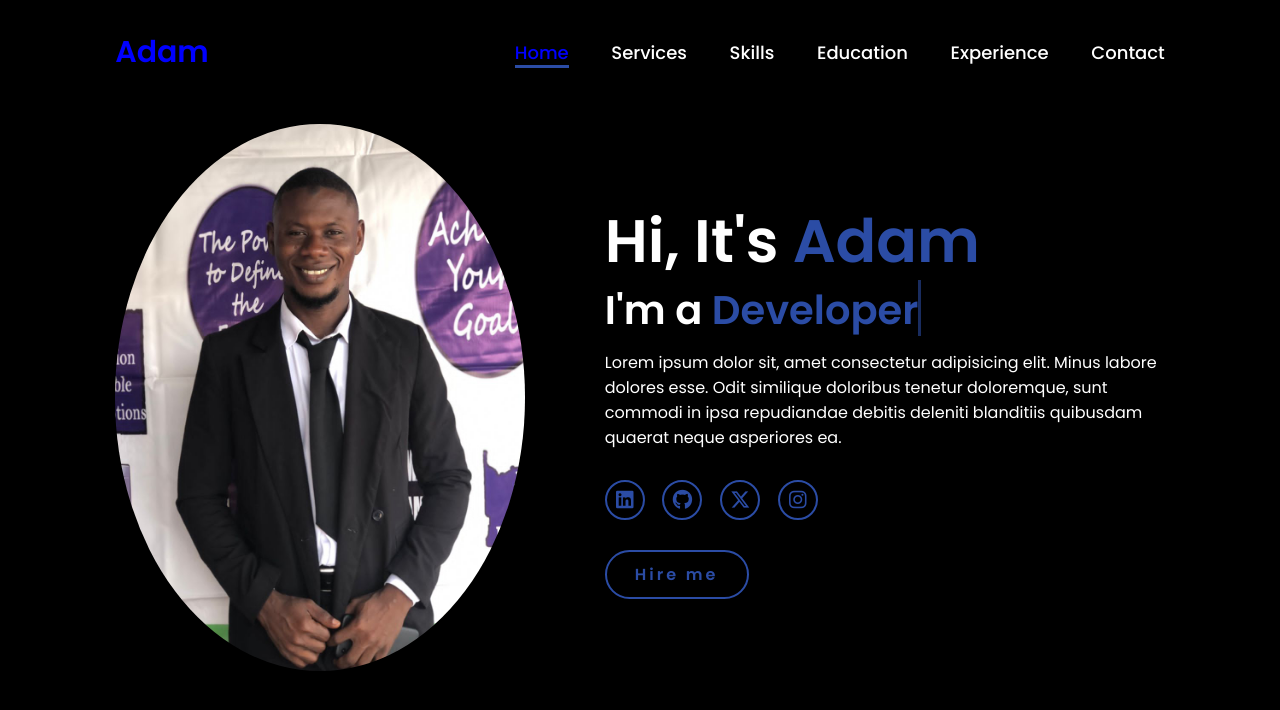
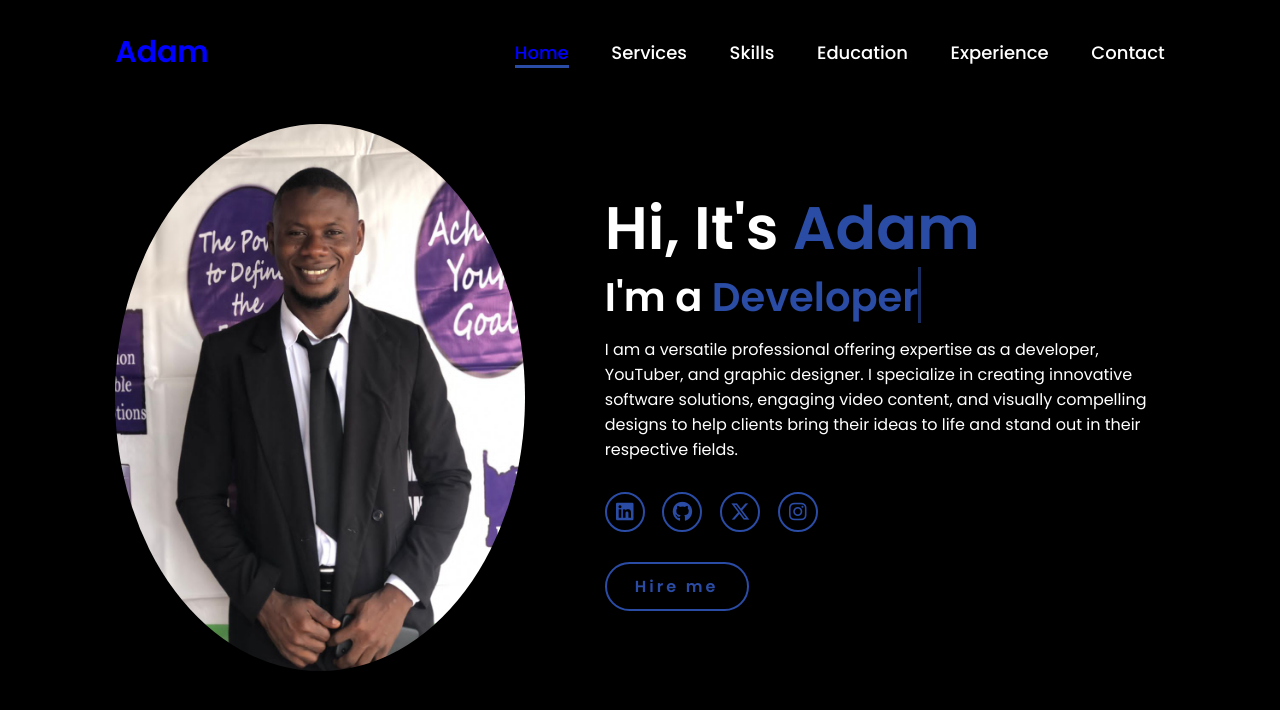
Before and after one commit to adamgandorjalloh/adamcode, a plain HTML site: page My Portfolio/index.html in a window 1280 px wide. Drawn offline with Linux system fonts and the light colour scheme.

Commit message:
Update index.html

```diff
--- a/My Portfolio/index.html
+++ b/My Portfolio/index.html
@@ -28,7 +28,7 @@
         <div class="home-content">
             <h1>Hi, It's <span>Adam</span></h1>
             <h3 class="typing-text">I'm a <span></span></h3>
-            <p>Lorem ipsum dolor sit, amet consectetur adipisicing elit. Minus labore dolores esse. Odit similique doloribus tenetur doloremque, sunt commodi in ipsa repudiandae debitis deleniti blanditiis quibusdam quaerat neque asperiores ea.</p>
+            <p>I am a versatile professional offering expertise as a developer, YouTuber, and graphic designer. I specialize in creating innovative software solutions, engaging video content, and visually compelling designs to help clients bring their ideas to life and stand out in their respective fields.</p>
             <div class="social-icons">
                 <a href="#"><i class="fa-brands fa-linkedin"></i></a>
                 <a href="#"><i class="fa-brands fa-github"></i></a>
```
